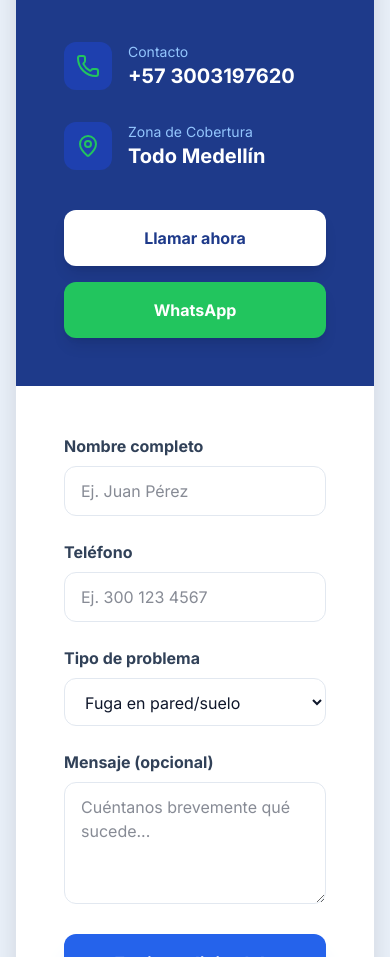
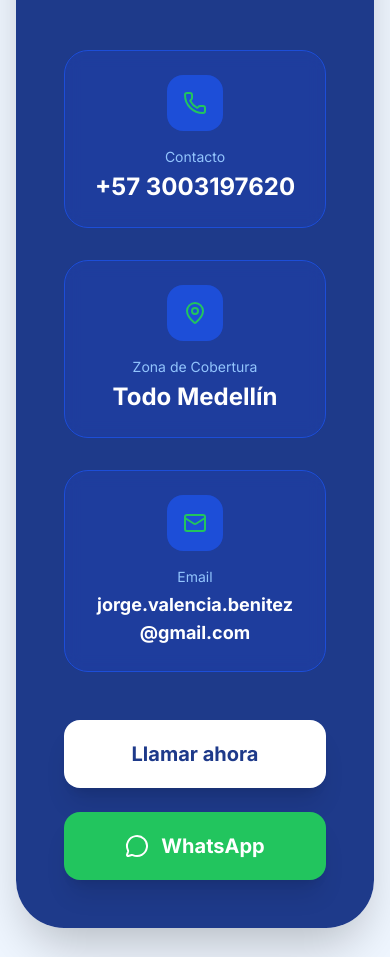
Before and after one commit to SebasValenciaV/Fugas-de-Agua, a React (Vite) app: page / in a window 390 px wide. Shown: the part 11043-12000 px from the top of the page. Built offline with nearby package versions, Linux system fonts and the light colour scheme.

Commit message:
feat: Enhance CTA Final section layout
Refactors the CTA Final section to improve its visual presentation and responsiveness. Moves the call to action elements to be centered and applies new styling for better visual hierarchy and user experience, especially on larger screens.

```diff
--- a/src/App.tsx
+++ b/src/App.tsx
@@ -552,81 +552,62 @@ export default function App() {
       {/* --- CTA FINAL SECTION --- */}
       <section id="contacto" className="py-20 bg-primary-50">
         <div className="container mx-auto px-4">
-          <div className="bg-white rounded-[3rem] shadow-2xl overflow-hidden flex flex-col lg:flex-row">
-            <div className="w-full lg:w-1/2 p-12 md:p-20 bg-primary-900 text-white flex flex-col justify-center">
-              <h2 className="text-3xl md:text-5xl mb-6 font-display font-bold leading-tight">
+          <div className="bg-white rounded-[3rem] shadow-2xl overflow-hidden">
+            <div className="w-full p-12 md:p-20 bg-primary-900 text-white text-center flex flex-col items-center">
+              <h2 className="text-3xl md:text-5xl mb-6 font-display font-bold leading-tight max-w-3xl">
                 {t.ctaFinal.title}
               </h2>
-              <p className="text-primary-200 text-lg mb-10 leading-relaxed">
+              <p className="text-primary-200 text-lg mb-12 leading-relaxed max-w-2xl">
                 {t.ctaFinal.subtitle}
               </p>
 
-              <div className="grid grid-cols-1 sm:grid-cols-2 gap-8 mb-10">
-                <div className="flex items-center gap-4">
-                  <div className="bg-primary-800 p-3 rounded-xl">
-                    <Phone className="text-accent-500" />
+              <div className="flex flex-col md:flex-row justify-center gap-8 mb-12 w-full max-w-4xl">
+                <div className="flex flex-col items-center gap-4 p-6 rounded-3xl bg-primary-800/50 backdrop-blur-sm border border-primary-700 w-full sm:w-auto min-w-[240px]">
+                  <div className="bg-primary-700 p-4 rounded-2xl">
+                    <Phone className="text-accent-500" size={24} />
                   </div>
                   <div>
-                    <p className="text-primary-300 text-sm">{t.footer.contact}</p>
-                    <p className="text-xl font-bold">+57 3003197620</p>
+                    <p className="text-primary-300 text-sm mb-1">{t.footer.contact}</p>
+                    <p className="text-2xl font-bold">+57 3003197620</p>
                   </div>
                 </div>
-                <div className="flex items-center gap-4">
-                  <div className="bg-primary-800 p-3 rounded-xl">
-                    <MapPin className="text-accent-500" />
+
+                <div className="flex flex-col items-center gap-4 p-6 rounded-3xl bg-primary-800/50 backdrop-blur-sm border border-primary-700 w-full sm:w-auto min-w-[240px]">
+                  <div className="bg-primary-700 p-4 rounded-2xl">
+                    <MapPin className="text-accent-500" size={24} />
                   </div>
                   <div>
-                    <p className="text-primary-300 text-sm">{t.footer.coverage}</p>
-                    <p className="text-xl font-bold">{t.ctaFinal.location}</p>
+                    <p className="text-primary-300 text-sm mb-1">{t.footer.coverage}</p>
+                    <p className="text-2xl font-bold">{t.ctaFinal.location}</p>
+                  </div>
+                </div>
+
+                <div className="flex flex-col items-center gap-4 p-6 rounded-3xl bg-primary-800/50 backdrop-blur-sm border border-primary-700 w-full sm:w-auto min-w-[240px]">
+                  <div className="bg-primary-700 p-4 rounded-2xl">
+                    <Mail className="text-accent-500" size={24} />
+                  </div>
+                  <div>
+                    <p className="text-primary-300 text-sm mb-1">Email</p>
+                    <p className="text-lg font-bold break-all">jorge.valencia.benitez@gmail.com</p>
                   </div>
                 </div>
               </div>
 
-              <div className="flex flex-col sm:flex-row gap-4">
+              <div className="flex flex-col sm:flex-row gap-6 w-full justify-center">
                 <a
                   href="tel:+573003197620"
-                  className="bg-white text-primary-900 px-8 py-4 rounded-xl font-bold text-center hover:bg-primary-50 transition-colors shadow-lg"
+                  className="bg-white text-primary-900 px-10 py-5 rounded-2xl font-bold text-xl hover:bg-primary-50 transition-all shadow-xl hover:scale-105"
                 >
                   {t.emergency.call}
                 </a>
                 <a
                   href="https://wa.me/573003197620"
-                  className="bg-accent-500 text-white px-8 py-4 rounded-xl font-bold text-center hover:bg-accent-600 transition-colors shadow-lg"
+                  className="bg-accent-500 text-white px-10 py-5 rounded-2xl font-bold text-xl hover:bg-accent-600 transition-all shadow-xl hover:scale-105 flex items-center justify-center gap-3"
                 >
+                  <MessageCircle size={24} />
                   {t.emergency.whatsapp}
                 </a>
               </div>
-            </div>
-
-            <div className="lg:w-1/2 p-12 md:p-20">
-              <form className="space-y-6" onSubmit={(e) => e.preventDefault()}>
-                <div className="grid grid-cols-1 md:grid-cols-2 gap-6">
-                  <div>
-                    <label className="block text-slate-700 font-bold mb-2">{t.ctaFinal.form.name}</label>
-                    <input type="text" className="w-full px-4 py-3 rounded-xl border border-slate-200 focus:border-primary-500 focus:ring-2 focus:ring-primary-200 outline-none transition-all" placeholder={t.ctaFinal.form.namePlaceholder} />
-                  </div>
-                  <div>
-                    <label className="block text-slate-700 font-bold mb-2">{t.ctaFinal.form.phone}</label>
-                    <input type="tel" className="w-full px-4 py-3 rounded-xl border border-slate-200 focus:border-primary-500 focus:ring-2 focus:ring-primary-200 outline-none transition-all" placeholder={t.ctaFinal.form.phonePlaceholder} />
-                  </div>
-                </div>
-                <div>
-                  <label className="block text-slate-700 font-bold mb-2">{t.ctaFinal.form.problem}</label>
-                  <select className="w-full px-4 py-3 rounded-xl border border-slate-200 focus:border-primary-500 focus:ring-2 focus:ring-primary-200 outline-none transition-all bg-white">
-                    <option>{t.ctaFinal.form.options.wall}</option>
-                    <option>{t.ctaFinal.form.options.bill}</option>
-                    <option>{t.ctaFinal.form.options.pool}</option>
-                    <option>{t.ctaFinal.form.options.other}</option>
-                  </select>
-                </div>
-                <div>
-                  <label className="block text-slate-700 font-bold mb-2">{t.ctaFinal.form.message}</label>
-                  <textarea rows={4} className="w-full px-4 py-3 rounded-xl border border-slate-200 focus:border-primary-500 focus:ring-2 focus:ring-primary-200 outline-none transition-all" placeholder={t.ctaFinal.form.messagePlaceholder}></textarea>
-                </div>
-                <button type="submit" className="w-full bg-primary-600 text-white py-4 rounded-xl font-bold text-lg shadow-xl shadow-primary-100 hover:bg-primary-700 transition-all">
-                  {t.ctaFinal.form.submit}
-                </button>
-              </form>
             </div>
           </div>
         </div>
```
